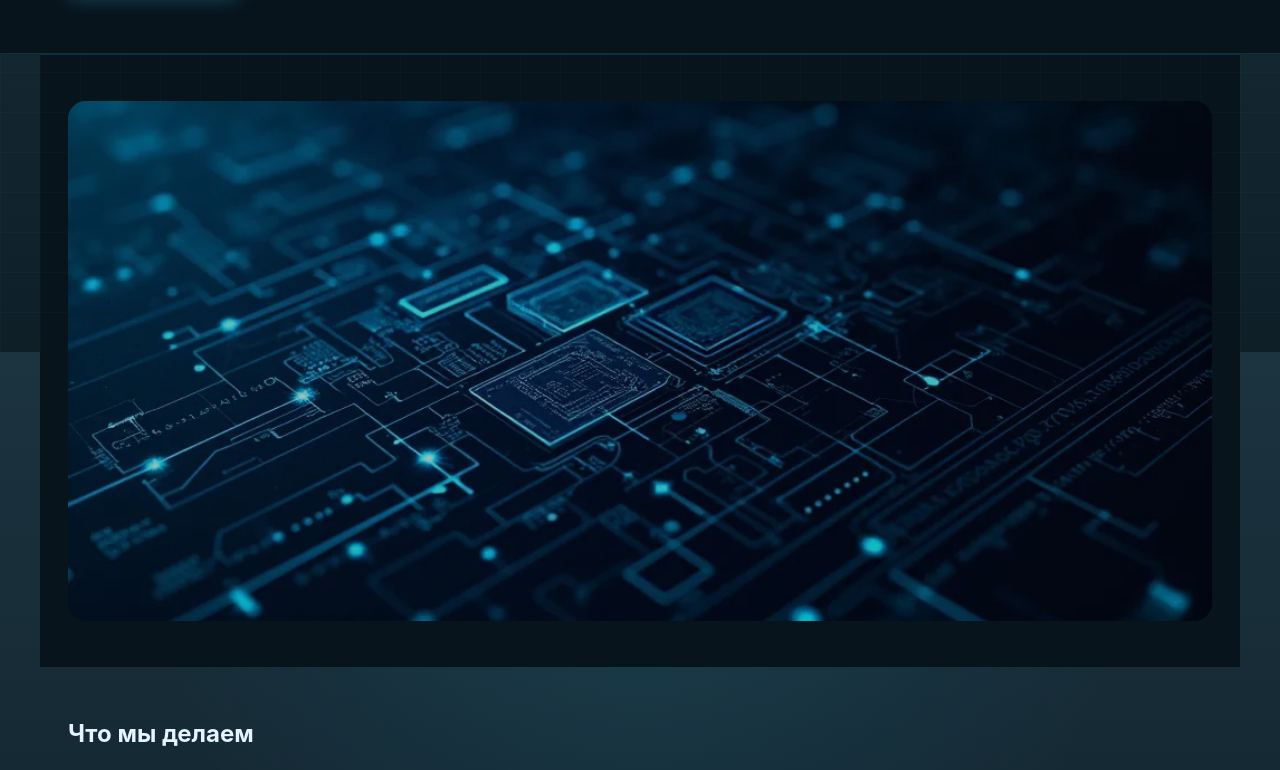
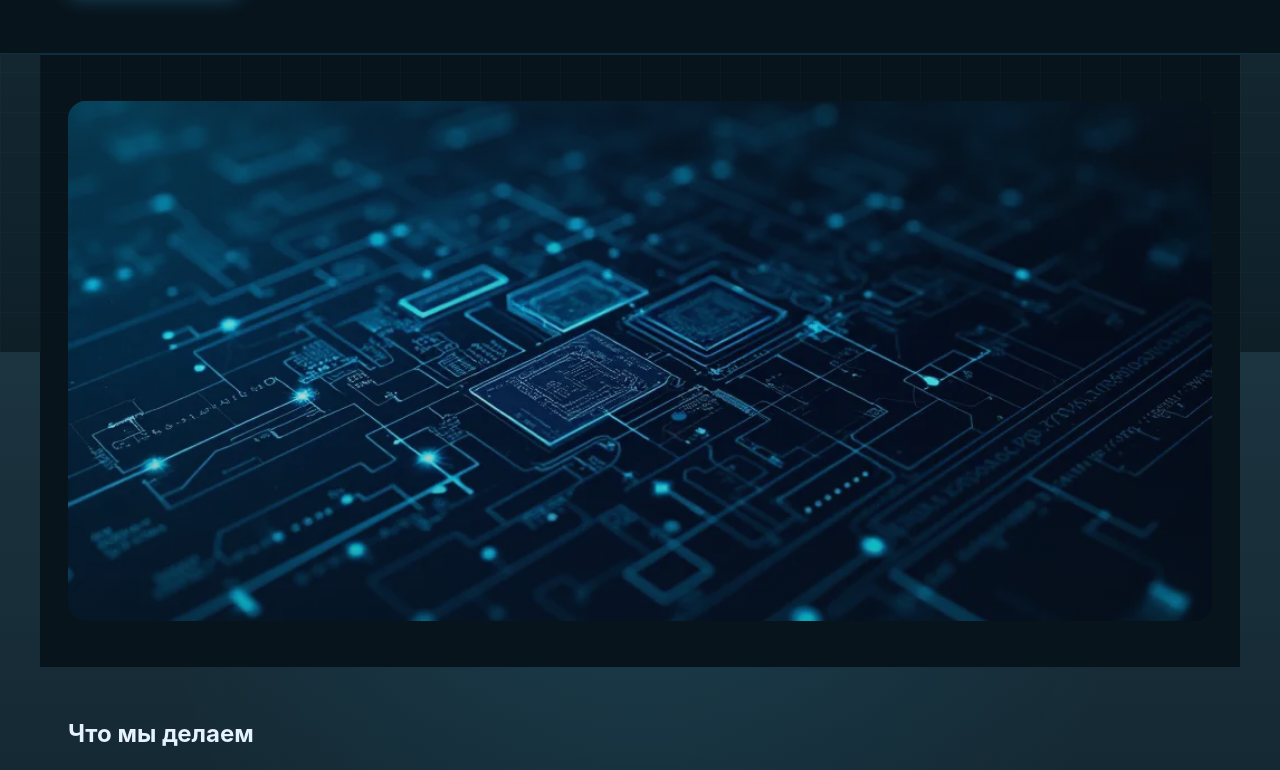
Before and after one commit to katerina-creator/generalcontrollers, a website: page index.html in a window 1280 px wide. Shown: the part 448-1218 px from the top of the page. Drawn offline with Linux system fonts and the light colour scheme.

Commit message:
style(hero): soften image edges and integrate hero image into background

```diff
--- a/assets/css/styles.css
+++ b/assets/css/styles.css
@@ -142,8 +142,8 @@ header .logo svg,
 .hero-image{display:block;width:100%;height:auto;object-fit:cover;object-position:right center;max-height:520px}
 /* allow svg placeholders to scale nicely */
 
-/* Ensure hero media has a subtle dark overlay for readability */
-.hero-media::after{content:"";position:absolute;inset:0;background:rgba(0,0,0,0.25);pointer-events:none}
+/* Soft gradient overlay to integrate image seamlessly into background */
+.hero-media::after{content:"";position:absolute;inset:0;background:linear-gradient(to bottom, rgba(12,28,36,0.45) 0%, rgba(12,28,36,0.15) 50%, rgba(12,28,36,0.35) 100%);pointer-events:none}
 
 .btn{display:inline-block;padding:10px 16px;border-radius:8px;text-decoration:none;color:#08141c;font-weight:700;transition:all 200ms ease}
 .btn.primary{background: linear-gradient(135deg, #39c5ff, #1da1f2);box-shadow:0 0 20px rgba(57,197,255,0.35);border:none}
```
